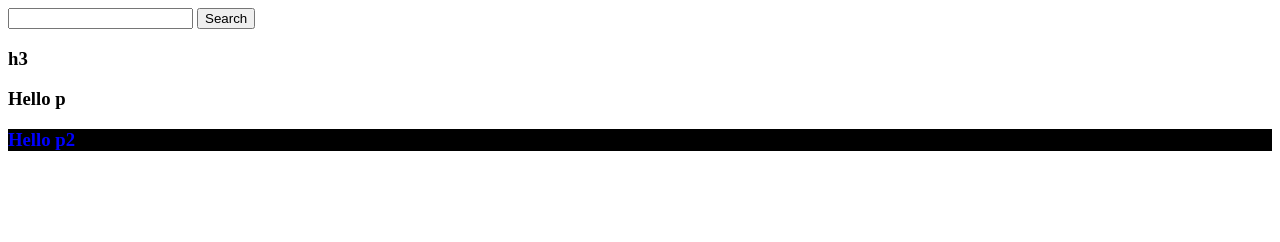
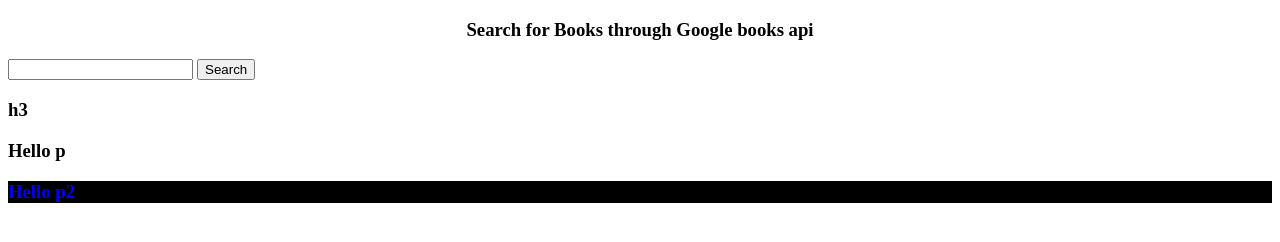
Before and after one commit to mHuzefa/googleBooks-ajax, a plain HTML site: page index.html in a window 1280 px wide. Drawn offline with Linux system fonts and the light colour scheme.

Commit message:
Update index.html

```diff
--- a/index.html
+++ b/index.html
@@ -7,6 +7,7 @@
     <title>Ajax</title>
   </head>
   <body>
+    <h3 style="display:block; text-align:center">Search for Books through Google books api</h3>
     <input type="text" name="" id="searchBook" />
     <button id="submitButton" type="button">Search</button>
 
```
